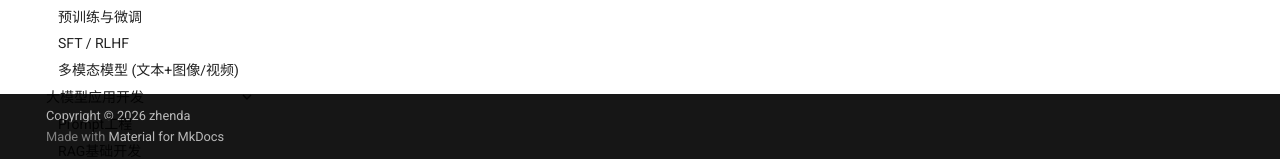
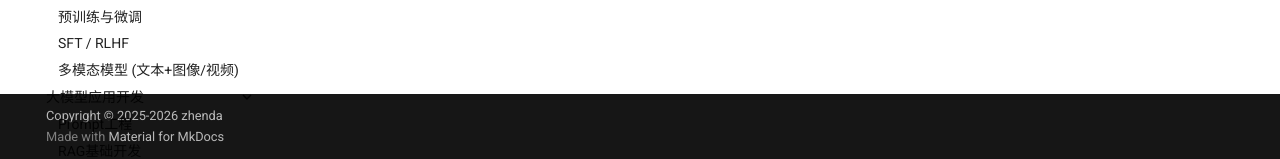
Before and after one commit to zhenda-hub/ai-note, an MkDocs documentation site: the page built from docs/index.md, in a window 1280 px wide. Shown: the part 741-900 px from the top of the page. Built offline with MkDocs 1.6.1 and Material for MkDocs 9.7.7, drawn with Linux system fonts in a browser that asks for light colours; plug-ins that fetch from the network failed and are left out.

Commit message:
update: Copyright

```diff
--- a/mkdocs.yml
+++ b/mkdocs.yml
@@ -149,7 +149,7 @@ plugins:
 
   # - blog
 
-copyright: Copyright &copy; 2026 zhenda
+copyright: Copyright &copy; 2025-2026 zhenda
 
 
 markdown_extensions:
```
